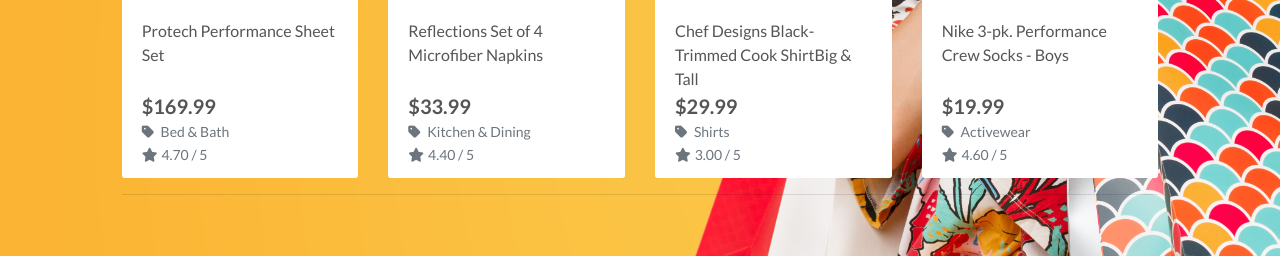
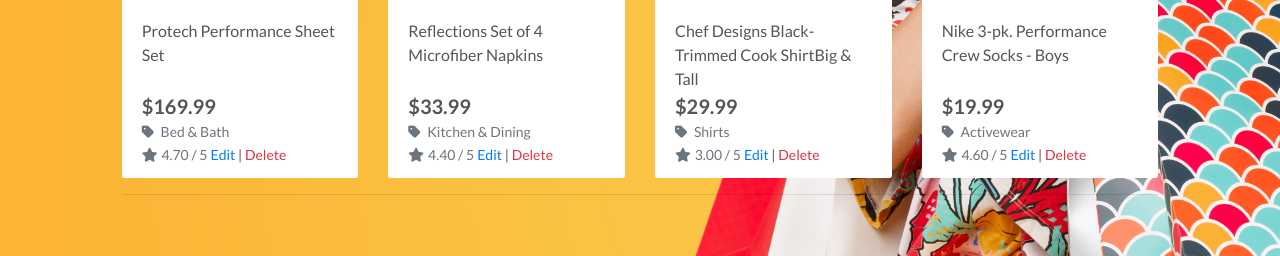
Before and after one commit to bijokmathew/boutique_ado_v2, a Django app: page /products/ in a window 1280 px wide. Shown: the part 1337-1593 px from the top of the page. Run offline with Django 3.2, Linux system fonts and the light colour scheme; a user stored in the database is signed in; data comes from the database, SQL or seed files in the repository; both versions use the stored data as it was after the commit; some libraries are stand-ins or nearby versions.

Commit message:
Product-Admin: Added delete functionality

```diff
--- a/products/templates/products/product_detail.html
+++ b/products/templates/products/product_detail.html
@@ -43,6 +43,12 @@
                         <small class="text-muted"><i class="fas fa-star mr-1"></i>{{product.rating}} / 5</small>
                     {% else %}
                         <small class="text-muted">No rating</small>
+                    {% endif %}
+                    {% if request.user.is_superuser %}
+                        <small>
+                            <a href="{% url 'edit_product' product.id %}">Edit</a> |
+                            <a class="text-danger" href="{% url 'delete_product' product.id %}">Delete</a>
+                        </small>
                     {% endif %}
                     <p class="mt-3">{{product.description}}</p>
                     <form class="form" method="POST" action="{% url 'add_to_bag' product.id %}">
--- a/products/templates/products/products.html
+++ b/products/templates/products/products.html
@@ -84,6 +84,12 @@
                                             {% else %}
                                                 <small class="text-muted">No rating</small>
                                             {% endif %}
+                                            {% if request.user.is_superuser %}
+                                                <small>
+                                                    <a href="{% url 'edit_product' product.id %}">Edit</a> |
+                                                    <a class="text-danger" href="{% url 'delete_product' product.id %}">Delete</a>
+                                                </small>
+                                            {% endif %}
                                         </div>
                                     </div>
                                 </div>
--- a/products/urls.py
+++ b/products/urls.py
@@ -5,5 +5,6 @@
     path('', views.all_products, name="products"),
     path('<int:product_id>/', views.product_detail, name="product_detail"),
     path('edit/<int:product_id>/', views.edit_product, name="edit_product"),
+     path('delete/<int:product_id>/', views.delete_product, name="delete_product"),
     path('add/', views.add_product, name='add_product')
 ]
--- a/products/views.py
+++ b/products/views.py
@@ -80,9 +80,9 @@
     if request.method == 'POST':
         form = ProductForm(request.POST, request.FILES)
         if form.is_valid():
-            form.save()
+            product = form.save()
             messages.success(request, "Successfully added product!")
-            return redirect(reverse('add_product'))
+            return redirect(reverse('product_detail', args=[product.id,]))
         else:
             messages.error(request, "Failed to add product. Please ensure the form is valid.")
     else:
@@ -118,3 +118,13 @@
     }
 
     return render(request, template, context=context)
+
+
+def delete_product(request, product_id):
+    """
+    Delete product from the store
+    """
+    product = get_object_or_404(Product, pk=product_id)
+    product.delete()
+    messages.success(request, f"Product Deleted")
+    return redirect(reverse('products'))
```
Also changed, not shown: db.sqlite3.
